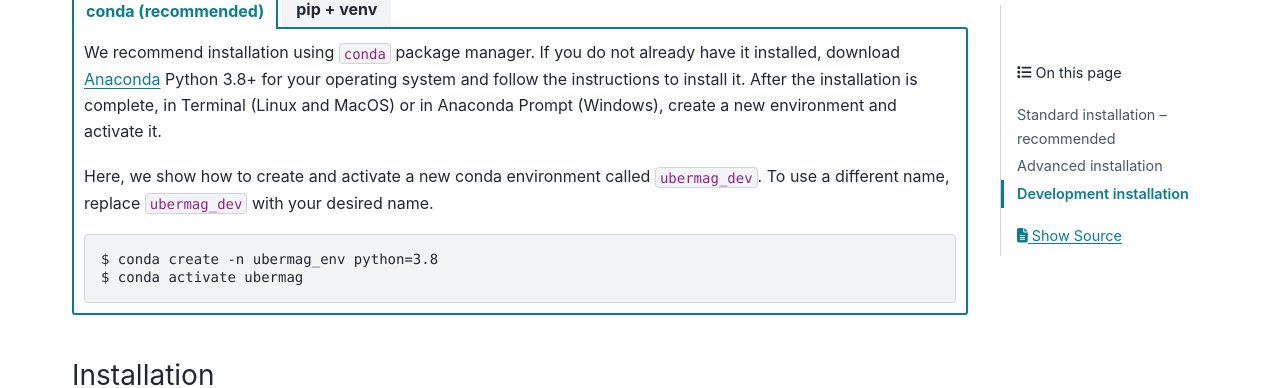
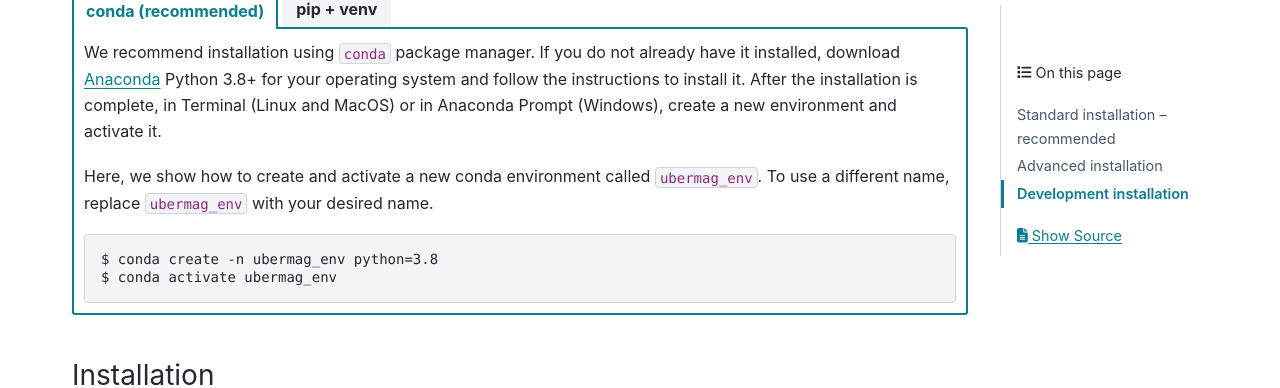
Before and after one commit to ubermag/ubermag.github.io, a Sphinx documentation site: the page built from source/installation.rst, in a window 1280 px wide and 900 px high, scrolled down 836 px. Shown: the part 91-479 px from the top of the window. Built offline with Sphinx 7.4.7 and the PyData theme 0.15.4, drawn with Linux system fonts in a browser that asks for light colours; pages that are not in the unit, such as notebooks, are missing from menus.

Commit message:
use the same environment name for all conda forge related instructions

```diff
--- a/source/installation.rst
+++ b/source/installation.rst
@@ -46,13 +46,13 @@
       (Windows), create a new environment and activate it.
 
       Here, we show how to create and activate a new conda environment called
-      ``ubermag_dev``. To use a different name, replace ``ubermag_dev`` with
+      ``ubermag_env``. To use a different name, replace ``ubermag_env`` with
       your desired name.
 
       .. code-block::
 
          $ conda create -n ubermag_env python=3.8
-         $ conda activate ubermag
+         $ conda activate ubermag_env
 
    .. tab-item:: pip + venv
       :sync: pip_install
```
